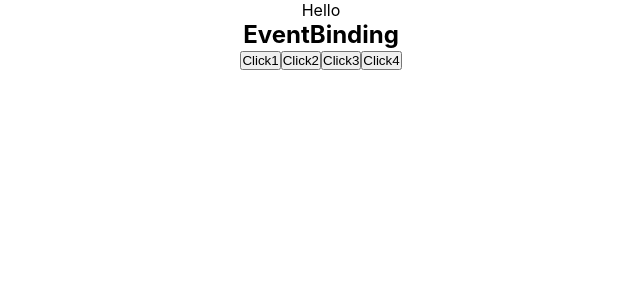
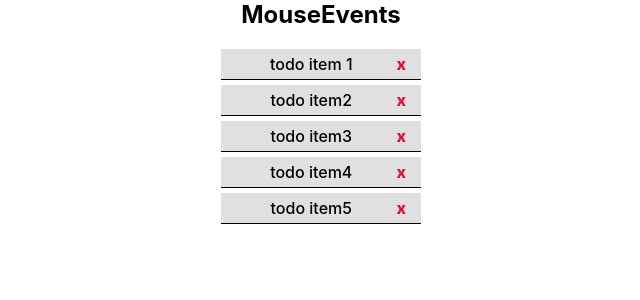
Before and after one commit to israfil3019/react-event, a React (Create React App) app: page / in a window 1280 px wide. Shown: the top 300 px of the page, without its empty margins (319-959 px from the left). Built offline with nearby package versions, Linux system fonts and the light colour scheme.

Commit message:
add click and double click events

```diff
--- a/src/App.js
+++ b/src/App.js
@@ -1,11 +1,14 @@
 import './App.css'
-import EventBind from './components/eventBinding/EventBind'
+
+// import EventBind from './components/eventBinding/EventBind'
+import MouseEvents from './components/mouseEvents/MouseEvents'
 
 const App = () => {
     return (
         <div className="App">
             {/* <h1>Events in React</h1> */}
-            <EventBind/>
+            {/* <EventBind/> */}
+            <MouseEvents/>
         </div>
     )
 }
--- a/src/components/mouseEvents/MouseEvents.js
+++ b/src/components/mouseEvents/MouseEvents.js
@@ -1,10 +1,36 @@
 import "./styles.css";
 
 const MouseEvents = () => {
+  //click event
+  const handleClick = (e) => {
+    console.log(`event Obj: ${e}`)
+    console.log(`event type: ${e.type}`)
+  }
+  //doubleClick event
+  const handleDoubleClick = (e) => console.log("event type: ", e.type)
 
   return (
     <>
-     <h2>MouseEvents</h2>
+      <h2>MouseEvents</h2>
+      <div style={{ display: "flex", justifyContent: "center" }}>
+        <ul>
+          <li id="todo-1" onClick={handleClick}>
+            todo item 1 <span>x</span>
+          </li>
+          <li id="todo-2" onDoubleClick={handleDoubleClick}>
+            todo item2<span>x</span>
+          </li>
+          <li>
+            todo item3<span>x</span>
+          </li>
+          <li>
+            todo item4<span>x</span>
+          </li>
+          <li>
+            todo item5<span>x</span>
+          </li>
+        </ul>
+      </div>
     </>
   );
 };
```
